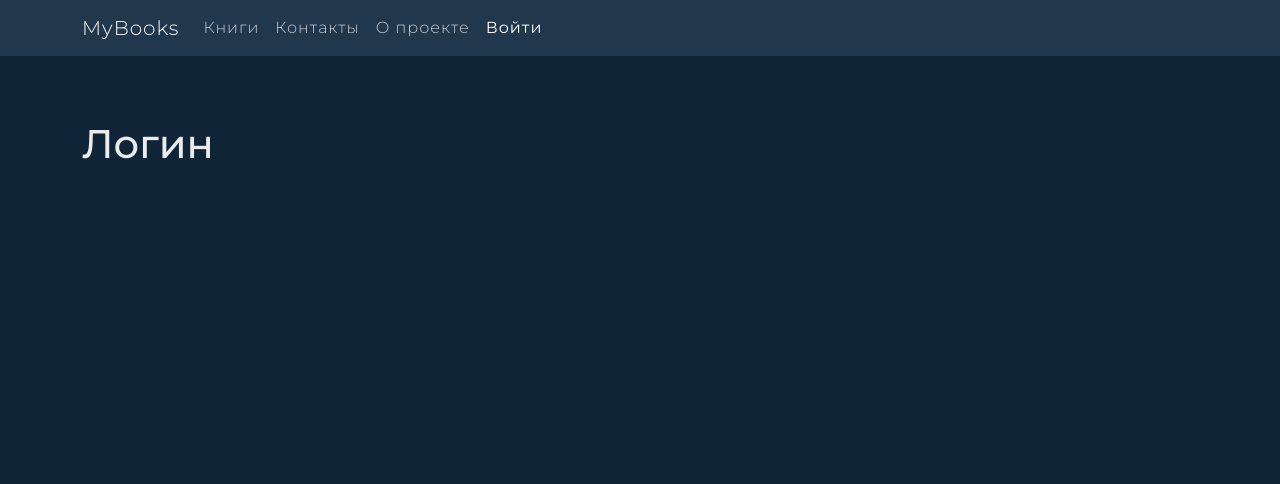
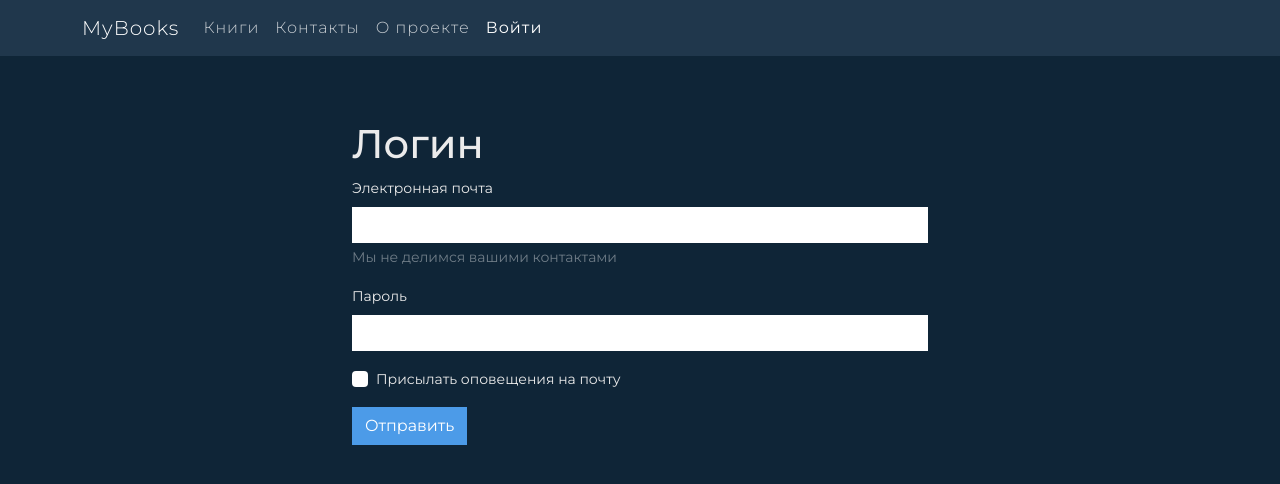
Before and after one commit to aleksmn/react_books_app, a React (Create React App) app: page /login in a window 1280 px wide. Shown: the top 484 px of the page. Built offline with nearby package versions, Linux system fonts and the light colour scheme; a web font is replaced by a local one.

Commit message:
add form design

```diff
--- a/src/components/loginForm.jsx
+++ b/src/components/loginForm.jsx
@@ -5,8 +5,25 @@ class LoginForm extends Component {
 
     render() {
         return (
-            <div>
+            <div className='container' style={{'max-width':'600px'}}>
                 <h1>Логин</h1>
+
+                <form>
+                    <div className="mb-3">
+                        <label for="exampleInputEmail1" className="form-label">Электронная почта</label>
+                        <input type="email" className="form-control" id="exampleInputEmail1" aria-describedby="emailHelp" />
+                        <div id="emailHelp" className="form-text">Мы не делимся вашими контактами</div>
+                    </div>
+                    <div className="mb-3">
+                        <label for="exampleInputPassword1" className="form-label">Пароль</label>
+                        <input type="password" className="form-control" id="exampleInputPassword1" />
+                    </div>
+                    <div className="mb-3 form-check">
+                        <input type="checkbox" className="form-check-input" id="exampleCheck1" />
+                        <label className="form-check-label" for="exampleCheck1">Присылать оповещения на почту</label>
+                    </div>
+                    <button type="submit" className="btn btn-primary">Отправить</button>
+                </form>
 
 
             </div>
```
